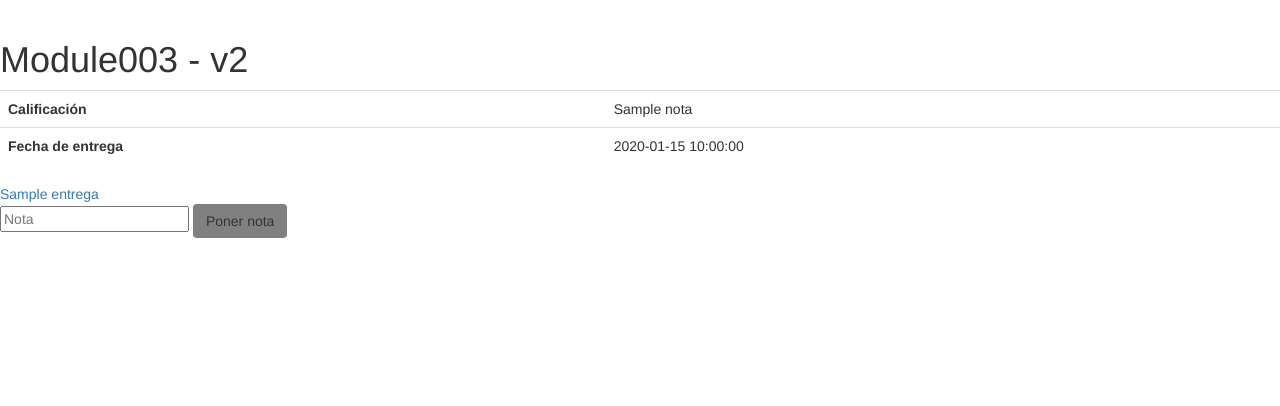
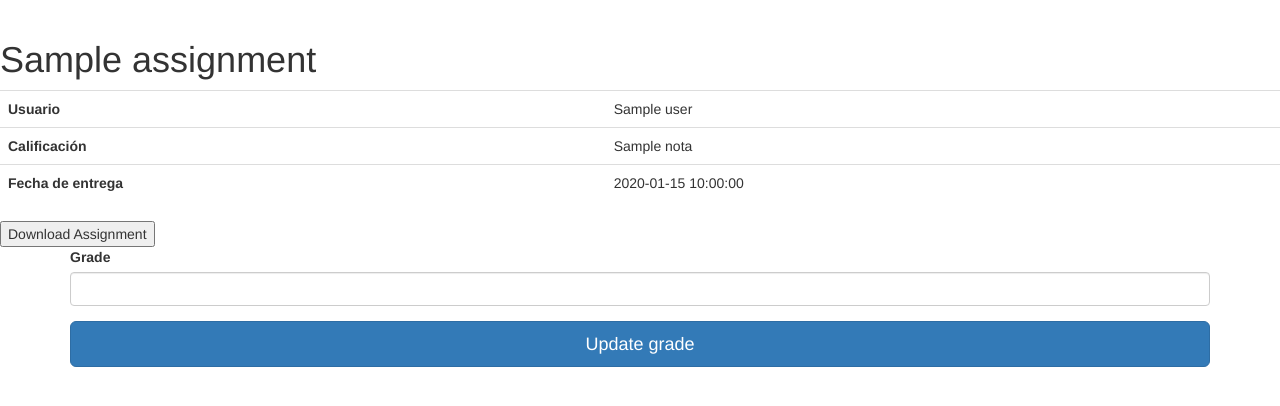
Before and after one commit to Alejandrogcastilla/aulavirtual, a Flask app: template module003/templates/module003_correccion_ejercicio.html in a window 1280 px wide. Shown: the part 52-458 px from the top of the page. Run offline with Flask 2, Linux system fonts and the light colour scheme; tables that the repository leaves empty hold one stand-in row (values such as "Sample post"); the template is opened without the code that fills it: values that come from a table or form of the project are taken from there, most other values are stand-ins (such as "Sample title", 1, 10 or a date in 2020); parts of the project's set-up code (start-up, migrations or seed data) failed here and were passed over; some libraries are stand-ins or nearby versions.

Commit message:
final.v1

```diff
--- a/module002/templates/module002_post_especifico.html
+++ b/module002/templates/module002_post_especifico.html
@@ -26,7 +26,7 @@
     <div class="container">
 	    <form class="form-signin" method="POST" action="{{url_for('module002.module002_post_course', course_id=course.id)}}">
 	        {{ form.hidden_tag() }}
-	        {{ wtf.form_field(form.body)}}
+	        {{ wtf.form_field(form.name)}}
 	     <button class="btn btn-lg btn-primary btn-block" type="submit"> Create Post </button>
 	     </form>
 	 </div>
--- a/module003/forms.py
+++ b/module003/forms.py
@@ -12,3 +12,9 @@ class AssigmentForm(FlaskForm):
     date_expire = DateField('Choose an expiring date',format='%Y-%m-%d', default=datetime.datetime.today)
     time_expire = TimeField('Expiring time',format='%H:%M', default=datetime.time(23, 59))
     descripcion = TextAreaField('Assigment description')
+
+class GradesForm(FlaskForm):
+    name = StringField('Grade',validators=[InputRequired()])
+
+class DownloadForm(FlaskForm):
+    name = StringField('Download')
--- a/module003/templates/module003_correccion_ejercicio.html
+++ b/module003/templates/module003_correccion_ejercicio.html
@@ -1,12 +1,16 @@
 {% extends 'base.html' %}
-
+{% import "bootstrap/wtf.html" as wtf %}
 {% block content %}
-	<h1> Module003 - v2 </h1>
+	<h1>{{assignment.name}}</h1>
 
     {% for entreg in entrega %}
         <div class="box py-3 boxaligncenter submissionsummarytable">
             <table class="table">
                 <tbody>
+                    <tr>
+                        <th class="cell c0" scope="row">Usuario</th>
+                        <td class="submissionnotgraded cell c1 lastcol">{{entreg.user}}</td>
+                    </tr>
                     <tr>
                         <th class="cell c0" scope="row">Calificación</th>
                         <td class="submissionnotgraded cell c1 lastcol">{% if entreg.nota == None %}Sin calificar {% else %}{{ entreg.nota }} {% endif %}</td>
@@ -17,17 +21,29 @@
                     </tr>
                 </tbody>
             </table>
+
+            <div class="download">
+    	    <form class="" method="POST" action="">
+    	        {{ form2.hidden_tag() }}
+    	        <input type="text" name="user" value="{{entreg.user}}" hidden>
+    	     <button class="" type="submit"> Download Assignment </button>
+    	     </form>
+    	    </div>
+
         </div>
 
-        <div>
-            <a href="/assignment/download/{{tarea_id}}/{{alum_id}}" target=”_blank”>{{ entrega.name }}</a>
-            <form method="post" action="/assignment/nota">
-                <input type="text" name="alumno" value="{{alum_id}}" hidden>
-                <input type="text" name="tarea" value="{{tarea_id}}" hidden>
-                <input type="text" name="nota" placeholder="Nota">
-                <button type="submit" style="background-color: grey;" class="btn btn-secondary">Poner nota</button>
-            </form>
-        </div>
+        <div class="container">
+    	    <form class="form-signin" method="POST" action="">
+    	        {{ form.hidden_tag() }}
+    	        {{ wtf.form_field(form.name)}}
+    	        <input type="text" name="user" value="{{entreg.user}}" hidden>
+    	     <button class="btn btn-lg btn-primary btn-block" type="submit"> Update grade </button>
+    	     </form>
+    	</div>
+
+
+
+
     {% endfor %}
 
 
```
Also changed, not shown: module003/templates/module003_upload_assignment.html (+5 -9 lines), module003/views.py (+43 -20 lines).
